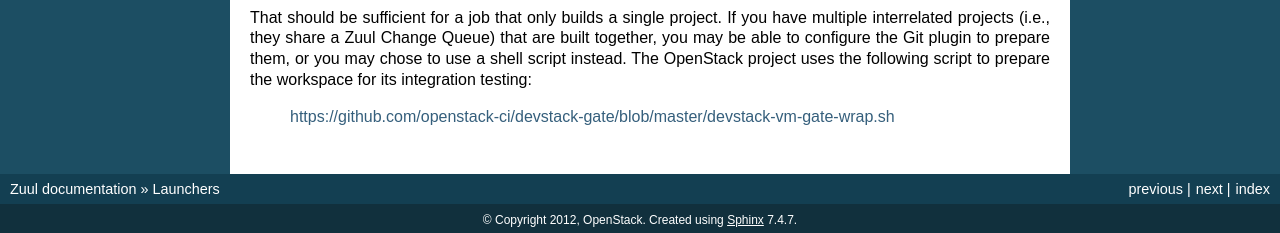
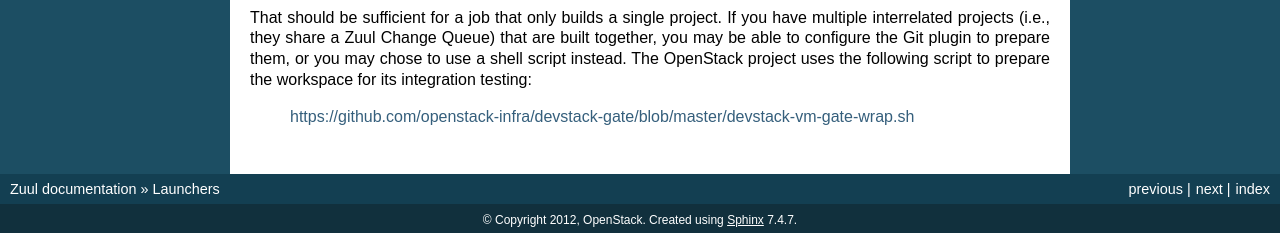
Before and after one commit to openstack-infra/zuul, a Sphinx documentation site: the page built from doc/source/launchers.rst, in a window 1280 px wide and 900 px high, scrolled down 1699 px. Shown: the part 664-897 px from the top of the window. Built offline with Sphinx 7.4.7, drawn with Linux system fonts in a browser that asks for light colours; the version number could not be read and is left out.

Commit message:
Correct two links.
The github project has changed from `openstack-ci` to `openstack-infra`,
but two links in the documentation do not reflect this change.

Change-Id: I9359d1071f33719da39fdefd14deea728b9dbfff
Reviewed-on: https://review.openstack.org/23033
Reviewed-by: Monty Taylor <mordred@inaugust.com>
Approved: James E. Blair <corvus@inaugust.com>
Reviewed-by: James E. Blair <corvus@inaugust.com>
Tested-by: Jenkins

```diff
--- a/doc/source/launchers.rst
+++ b/doc/source/launchers.rst
@@ -142,4 +142,4 @@ the Git plugin to prepare them, or you may chose to use a shell script
 instead.  The OpenStack project uses the following script to prepare
 the workspace for its integration testing:
 
-  https://github.com/openstack-ci/devstack-gate/blob/master/devstack-vm-gate-wrap.sh
+  https://github.com/openstack-infra/devstack-gate/blob/master/devstack-vm-gate-wrap.sh
--- a/doc/source/zuul.rst
+++ b/doc/source/zuul.rst
@@ -35,7 +35,7 @@ specified in a third section.
 The three sections of this config and their options are documented below.
 You can also find an example zuul.conf file in the git
 `repository
-<https://github.com/openstack-ci/zuul/blob/master/etc/zuul.conf-sample>`_
+<https://github.com/openstack-infra/zuul/blob/master/etc/zuul.conf-sample>`_
 
 jenkins
 """""""
```
